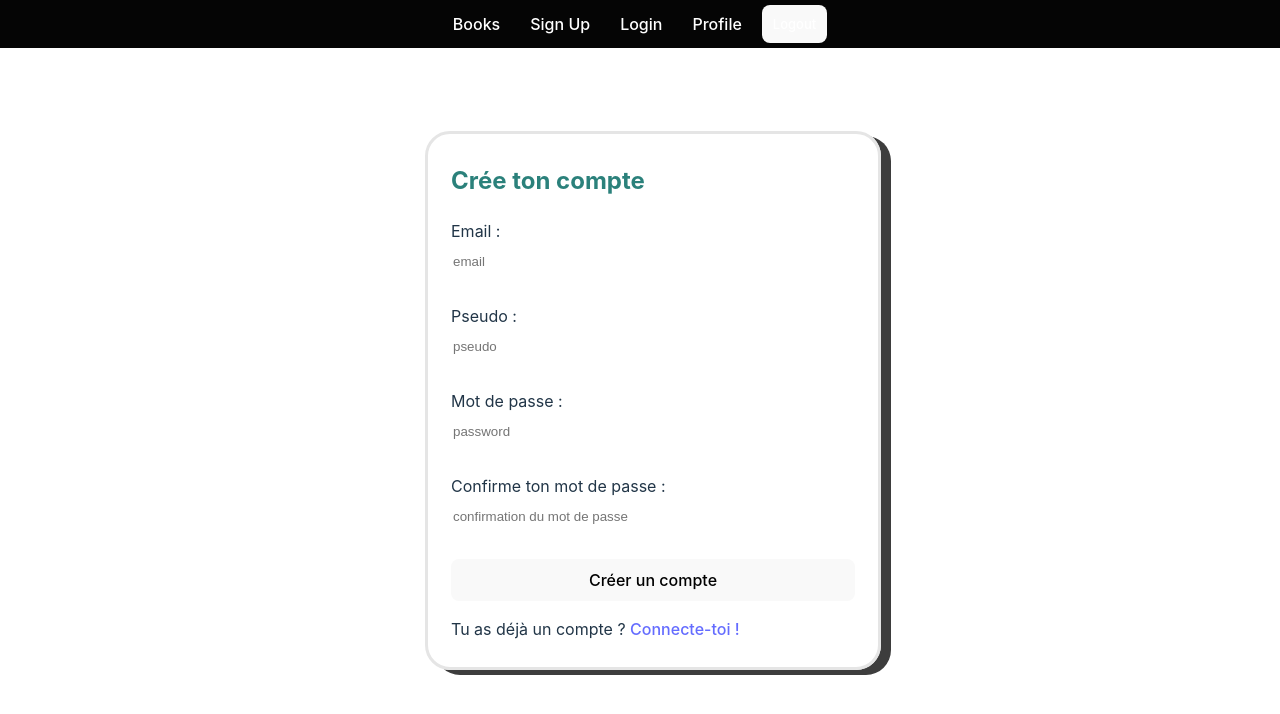
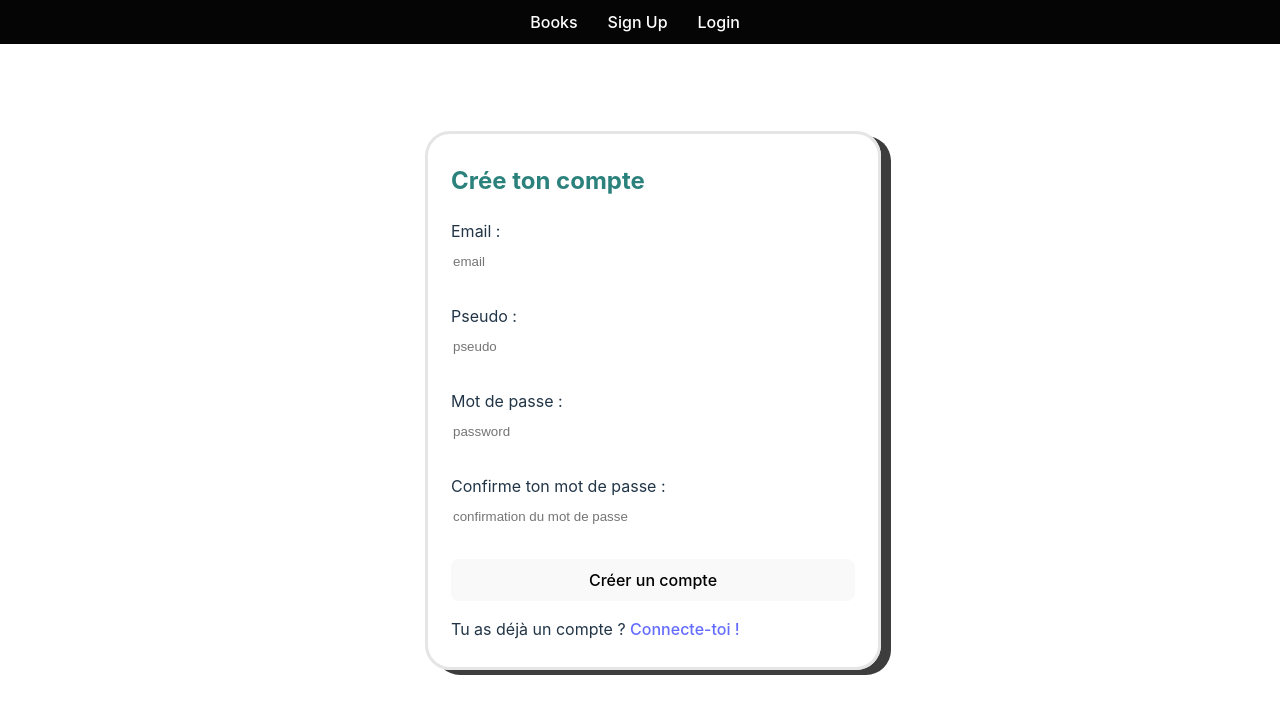
Before and after one commit to LisaDaudibon/Biblofront, a React (Vite) app: page /users in a window 1280 px wide. Shown: the top 714 px of the page. Built offline with nearby package versions, Linux system fonts and the light colour scheme.

Commit message:
navbar when connected

```diff
--- a/src/components/navbar/navbar.jsx
+++ b/src/components/navbar/navbar.jsx
@@ -2,8 +2,13 @@ import React from 'react';
 import { Link } from 'react-router-dom';
 import Logout from '../logout/logout';
 import './navbar.css';
+import { useAtomValue } from 'jotai';
+import { loggedInAtom } from '../../atoms/loggedInAtom';
 
 const Navbar = () => {
+
+  const loggedIn = useAtomValue(loggedInAtom);
+
   return (
     <nav className="navbar">
       <ul className="navbar-list">
@@ -12,6 +17,21 @@ const Navbar = () => {
             Books
           </Link>
         </li>
+        {loggedIn? (
+          <>
+          <li>
+          <Link to="/profile">
+            Profile
+          </Link>
+        </li>
+        <li>
+          <button onClick={Logout}>
+            Logout
+          </button>
+        </li>
+        </>
+        ) : (
+          <>
         <li>
           <Link to="/users">
             Sign Up
@@ -21,17 +41,8 @@ const Navbar = () => {
           <Link to="/users/sign_in">
             Login
           </Link>
-        </li>
-        <li>
-          <Link to="/profile">
-            Profile
-          </Link>
-        </li>
-        <li>
-          <button onClick={Logout}>
-            Logout
-          </button>
-        </li>
+        </li></>
+        )}
       </ul>
     </nav>
   );
```
